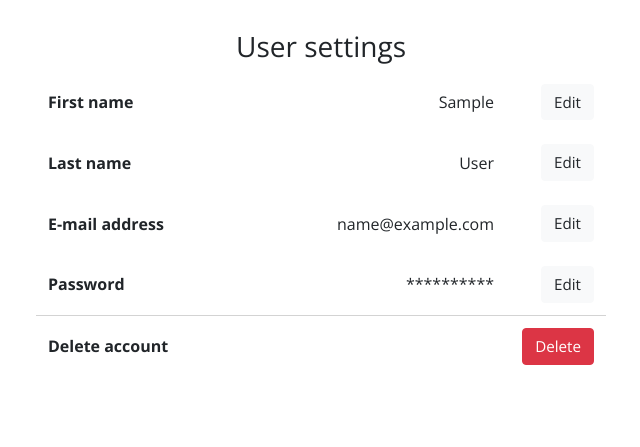
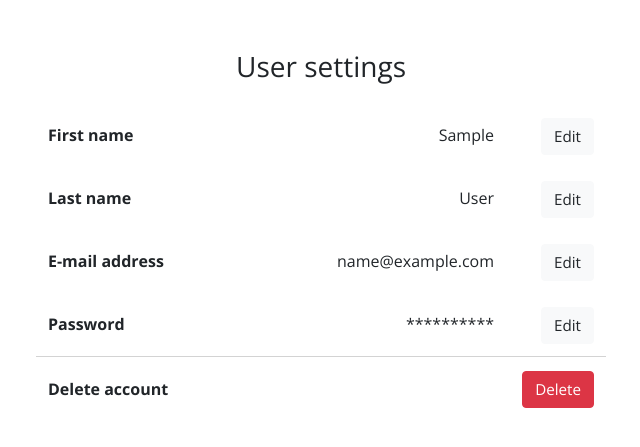
Before and after one commit to CarbonvanE/solar, a Django app: page /settings/user in a window 1280 px wide. Shown: the part 56-503 px from the top of the page, without its empty margins (319-959 px from the left). Run offline with Django 3.2, Linux system fonts and the light colour scheme; the visitor is signed in with stand-in values (Sample User, id 1); style sheets or scripts are compiled from the project's sources; parts of the project's set-up code (start-up, migrations or seed data) failed here and were passed over; some libraries are stand-ins or nearby versions.

Commit message:
feat: Improved the heith layout of both settings pages

```diff
--- a/app/static/app/stylesheets/sass/settings.scss
+++ b/app/static/app/stylesheets/sass/settings.scss
@@ -2,13 +2,15 @@
     h3 {
         width: 100%;
         text-align: center;
-        margin-top: 30px;
+        margin-top: 50px;
+        margin-bottom: 20px;
     }
 
     table {
         table-layout: fixed;
         width: 100%;
         tr {
+            line-height: 38px;
             th, td {
                 border-top: None !important;
                 vertical-align: middle !important;
```
